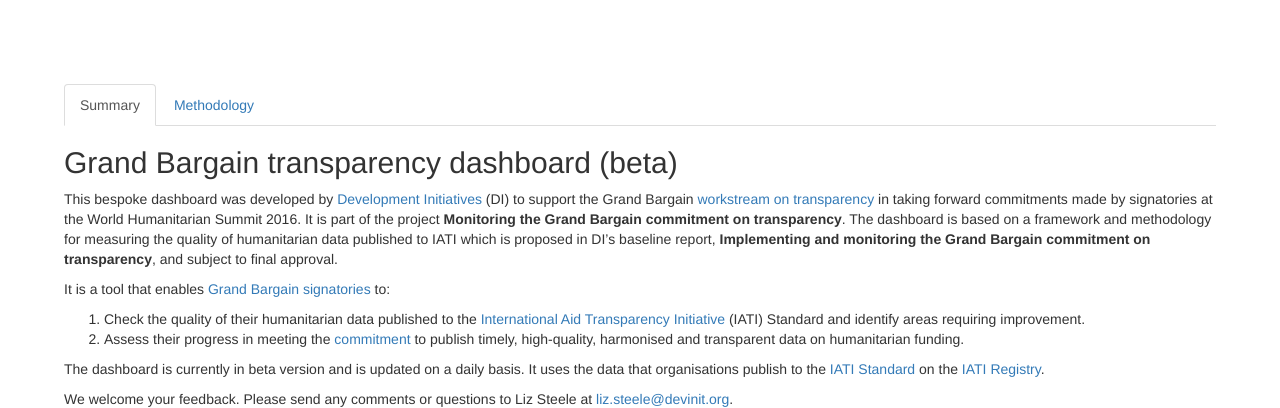
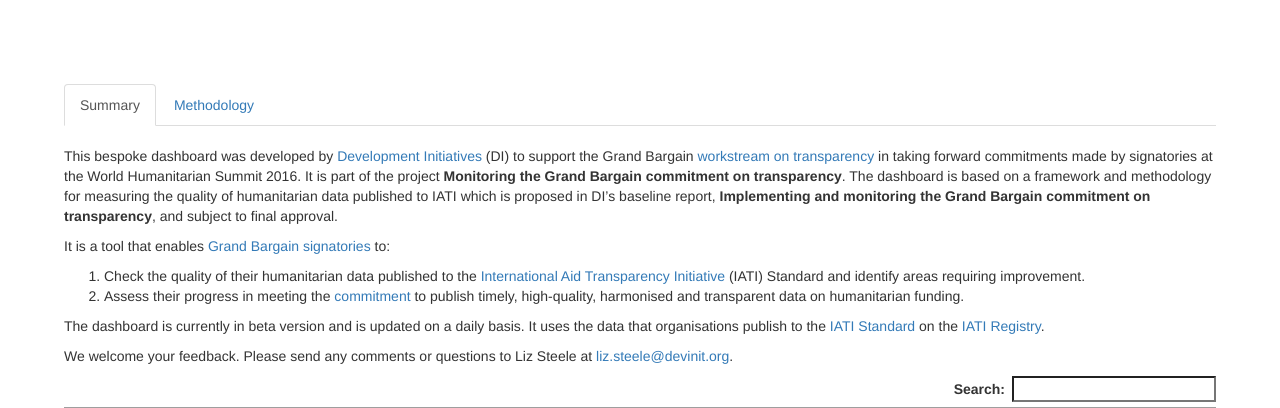
Before and after one commit to devinit/grand-bargain-monitoring, a Flask app: template src/templates/dashboard.html in a window 1280 px wide. Shown: the top 408 px of the page. Run offline with Flask 2, Linux system fonts and the light colour scheme; the template is opened without the code that fills it, so the values that code supplies are empty; some libraries are stand-ins or nearby versions; grey boxes are pictures that could not be loaded.

Commit message:
Remove a duplicate heading and add 'BETA'

```diff
--- a/src/app.py
+++ b/src/app.py
@@ -10,7 +10,7 @@ app = Flask(__name__)
 def dashboard():
     data = parse_data.load_and_format_data()
 
-    title = 'Grand Bargain Transparency Dashboard'
+    title = 'Grand Bargain Transparency Dashboard (BETA)'
 
     return render_template('dashboard.html', data=data, heading=title, page_title=title)
 
--- a/src/templates/dashboard.html
+++ b/src/templates/dashboard.html
@@ -10,7 +10,7 @@
 
 	<div role="tabpanel" class="tab-pane active" id="summary-tab">
 
-		<h2>Grand Bargain transparency dashboard (beta)</h2>
+		<h2></h2>
 
 		<p>This bespoke dashboard was developed by <a href="http://devinit.org/">Development Initiatives</a> (DI) to support the Grand Bargain <a href="https://interagencystandingcommittee.org/greater-transparency">workstream on transparency</a> in taking forward commitments made by signatories at the World Humanitarian Summit 2016. It is part of the project <strong>Monitoring the Grand Bargain commitment on transparency</strong>. The dashboard is based on a framework and methodology for measuring the quality of humanitarian data published to IATI which is proposed in DI’s baseline report, <strong>Implementing and monitoring the Grand Bargain commitment on transparency</strong>, and subject to final approval.</p>
 
```
